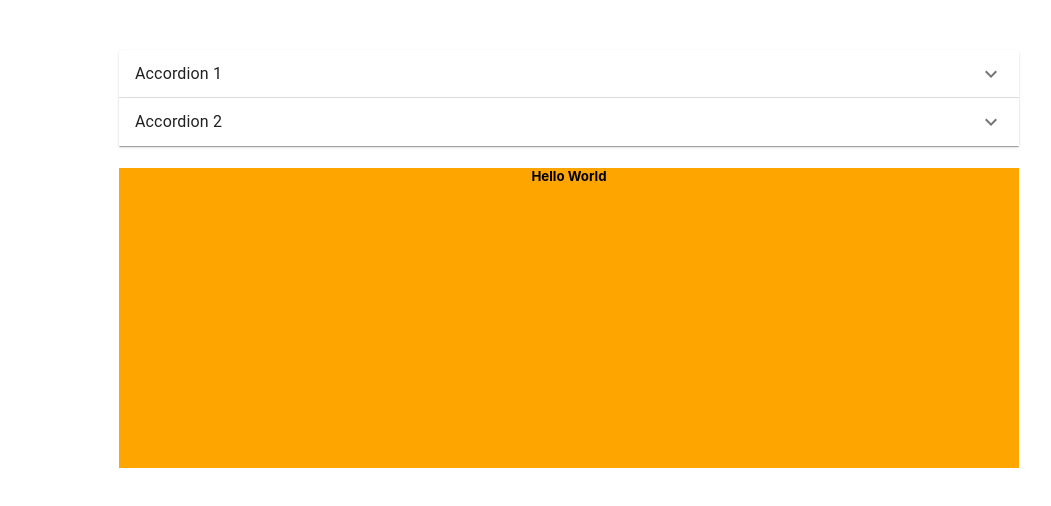
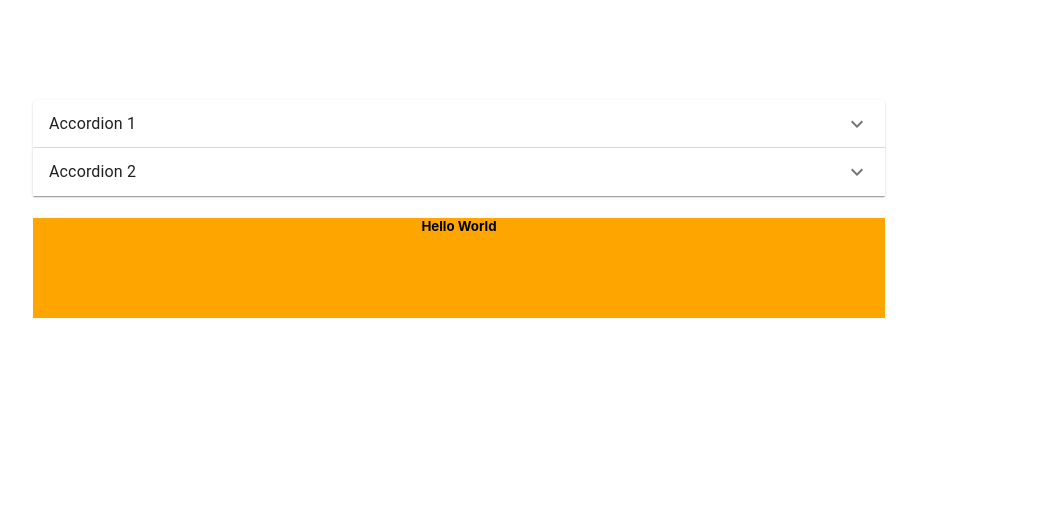
Before and after one commit to ALJAZARIhadi/ui-react-app, a React (Create React App) app: page / in a window 1280 px wide. Shown: the top 506 px of the page, without its empty margins (181-1232 px from the left). Built offline with nearby package versions, Linux system fonts and the light colour scheme.

Commit message:
enhance some styles

```diff
--- a/src/App.js
+++ b/src/App.js
@@ -22,7 +22,7 @@ function App() {
 
   return (
     <ThemeProvider theme={theme}>
-      <div className="App" style={{ marginTop: "50px", marginLeft: "300px", width:"900px" }}>
+      <div className="App" >
         {/* <Material /> */}
         {/* <UiAlerts/> */}
         <Task/>
--- a/src/Task.js
+++ b/src/Task.js
@@ -1,17 +1,14 @@
-import * as React from 'react';
-import Accordion from '@mui/material/Accordion';
-import AccordionSummary from '@mui/material/AccordionSummary';
-import AccordionDetails from '@mui/material/AccordionDetails';
-import Typography from '@mui/material/Typography';
-import ExpandMoreIcon from '@mui/icons-material/ExpandMore';
-import Switch from '@mui/material/Switch';
-
-
-
+import * as React from "react";
+import Accordion from "@mui/material/Accordion";
+import AccordionSummary from "@mui/material/AccordionSummary";
+import AccordionDetails from "@mui/material/AccordionDetails";
+import Typography from "@mui/material/Typography";
+import ExpandMoreIcon from "@mui/icons-material/ExpandMore";
+import Switch from "@mui/material/Switch";
+import Container from "@mui/material/Container";
 
 export default function Task() {
-
-    const [checked, setChecked] = React.useState(true);
+  const [checked, setChecked] = React.useState(false);
 
   const handleChange = (event) => {
     console.log("Switch changed to:", event.target.checked);
@@ -19,6 +16,7 @@ export default function Task() {
   };
   const id = React.useId();
   return (
+    <Container maxWidth="md" style={{marginTop:"100px"}}>
       <div>
         <Accordion>
           <AccordionSummary
@@ -45,13 +43,16 @@ export default function Task() {
             <Switch
               checked={checked}
               onChange={handleChange}
-            slotProps={{ input: { 'aria-label': 'controlled' } }}
+              slotProps={{ input: { "aria-label": "controlled" } }}
             />
           </AccordionDetails>
         </Accordion>
-        <div style={{background:"orange", height:checked ? "300px" : "100px"}}>
+        <div
+          style={{ background: "orange", height: checked ? "300px" : "100px" }}
+        >
           <h5>Hello World</h5>
         </div>
       </div>
+    </Container>
   );
 }
```
Lines whose indentation alone changed are shown as unchanged.
